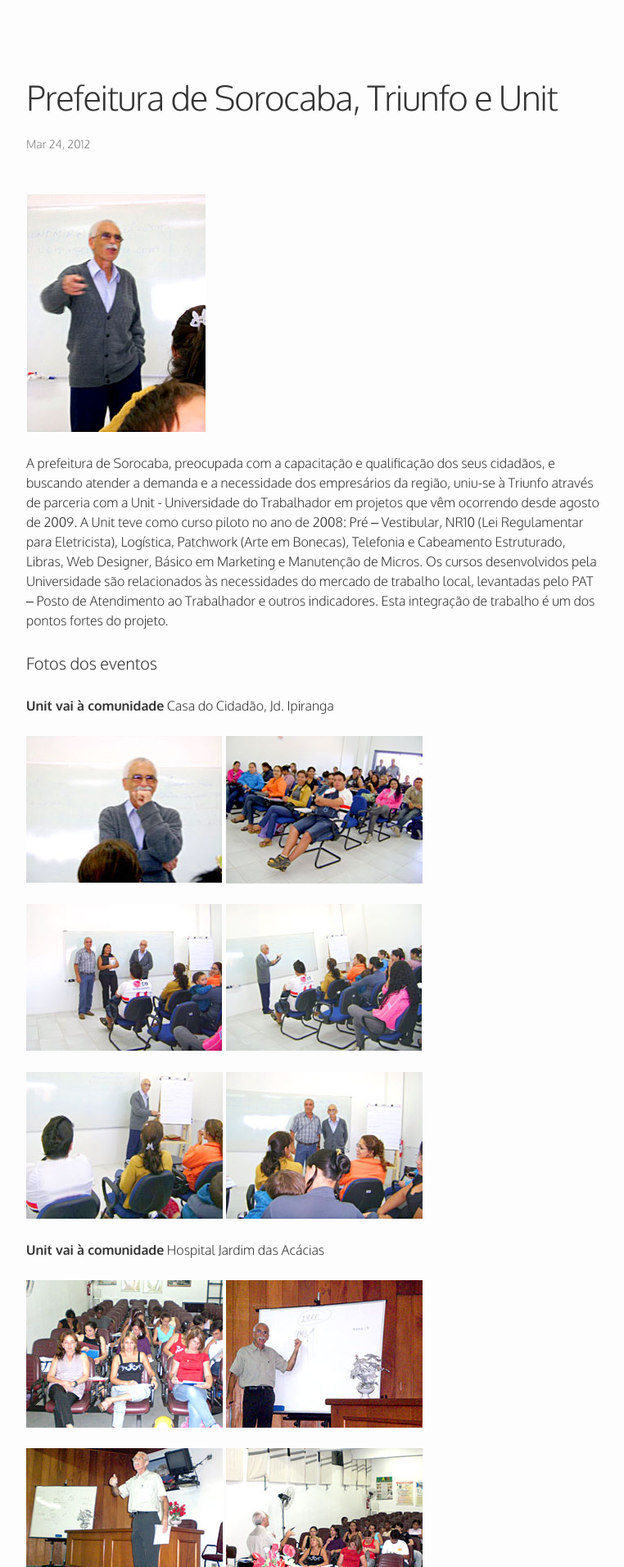
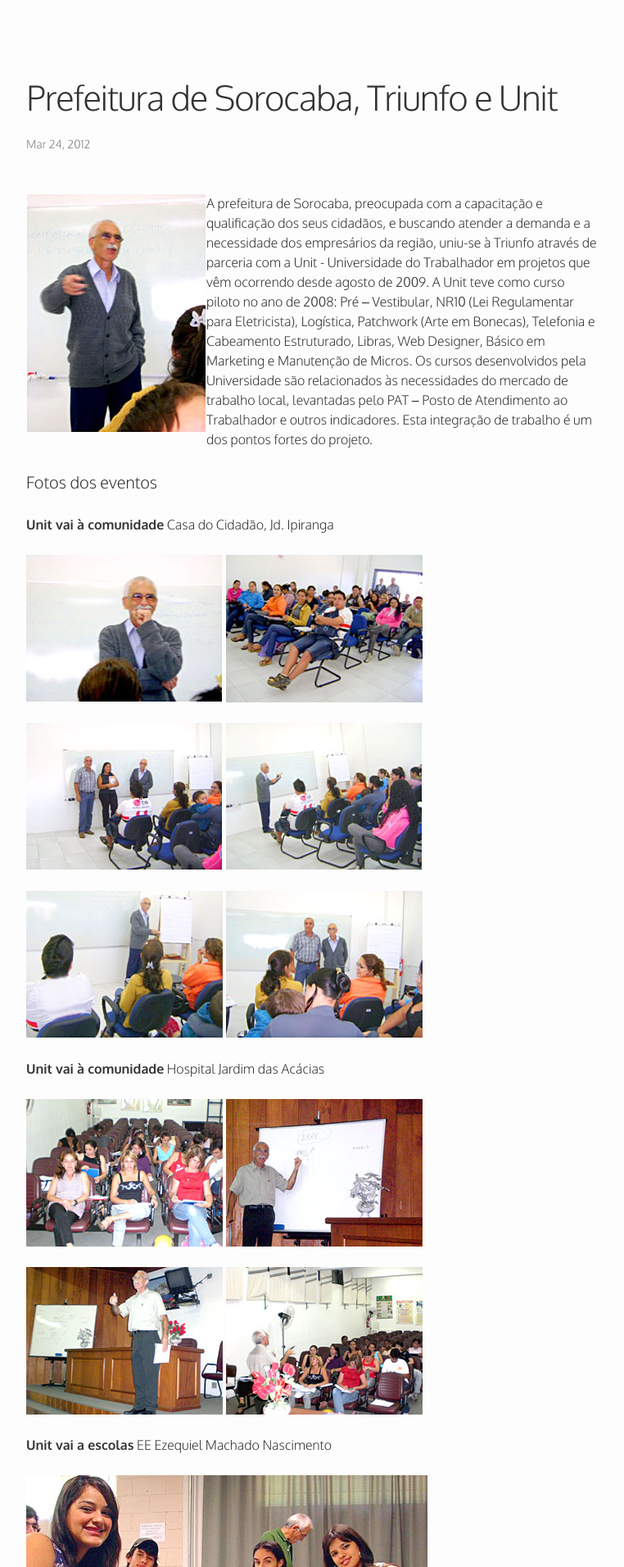
Before and after one commit to TriunfoCursos/triunfocursos.github.io, a Jekyll site: the page built from _posts/2012-03-24-prefeitura-de-sorocaba-triunfo-e-unit.markdown, in a window 1280 px wide. Shown: the part 380-2292 px from the top of the page at 82% size, without its empty margins (258-1020 px from the left). Built offline with Jekyll 4.4.1, drawn with Linux system fonts in a browser that asks for light colours; comment, search, counter and statistics services are not loaded.

Commit message:
Update 2012-03-24-prefeitura-de-sorocaba-triunfo-e-unit.markdown

```diff
--- a/_posts/2012-03-24-prefeitura-de-sorocaba-triunfo-e-unit.markdown
+++ b/_posts/2012-03-24-prefeitura-de-sorocaba-triunfo-e-unit.markdown
@@ -9,7 +9,7 @@ excerpt: >
   com dados do PAT e outros indicadores.
 ---
 
-![]({{site.baseurl}}/imagens/prof-01.jpg)
+![]({{site.baseurl}}/imagens/prof-01.jpg){: style="float: left;" }
 
 A prefeitura de Sorocaba, preocupada com a capacitação e qualificação dos seus cidadãos, e buscando atender a demanda e a necessidade dos empresários da região, uniu-se à Triunfo através de parceria com a Unit - Universidade do Trabalhador em projetos que vêm ocorrendo desde agosto de 2009. A Unit teve como curso piloto no ano de 2008: Pré – Vestibular, NR10 (Lei Regulamentar para Eletricista), Logística, Patchwork (Arte em Bonecas), Telefonia e Cabeamento Estruturado, Libras, Web Designer, Básico em Marketing e Manutenção de Micros. Os cursos desenvolvidos pela Universidade são relacionados às necessidades do mercado de trabalho local, levantadas pelo PAT – Posto de Atendimento ao Trabalhador e outros indicadores. Esta integração de trabalho é um dos pontos fortes do projeto.
 
```
